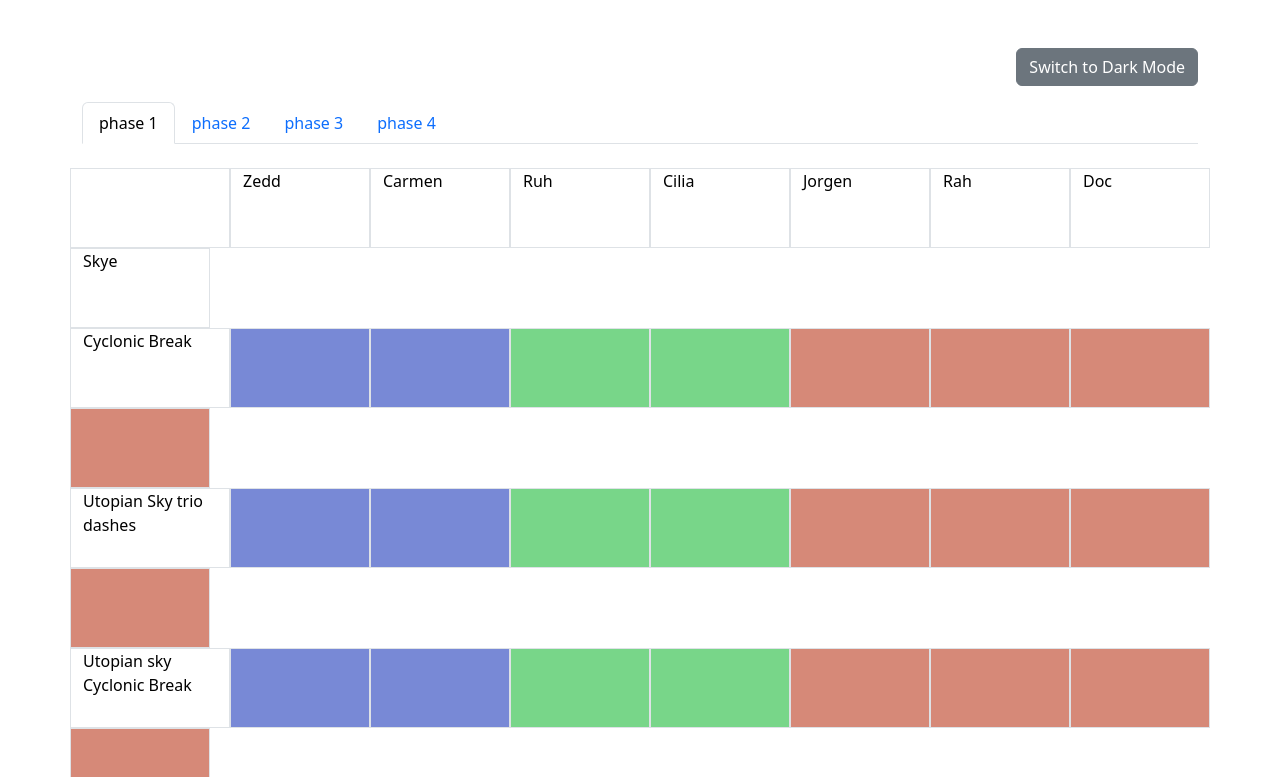
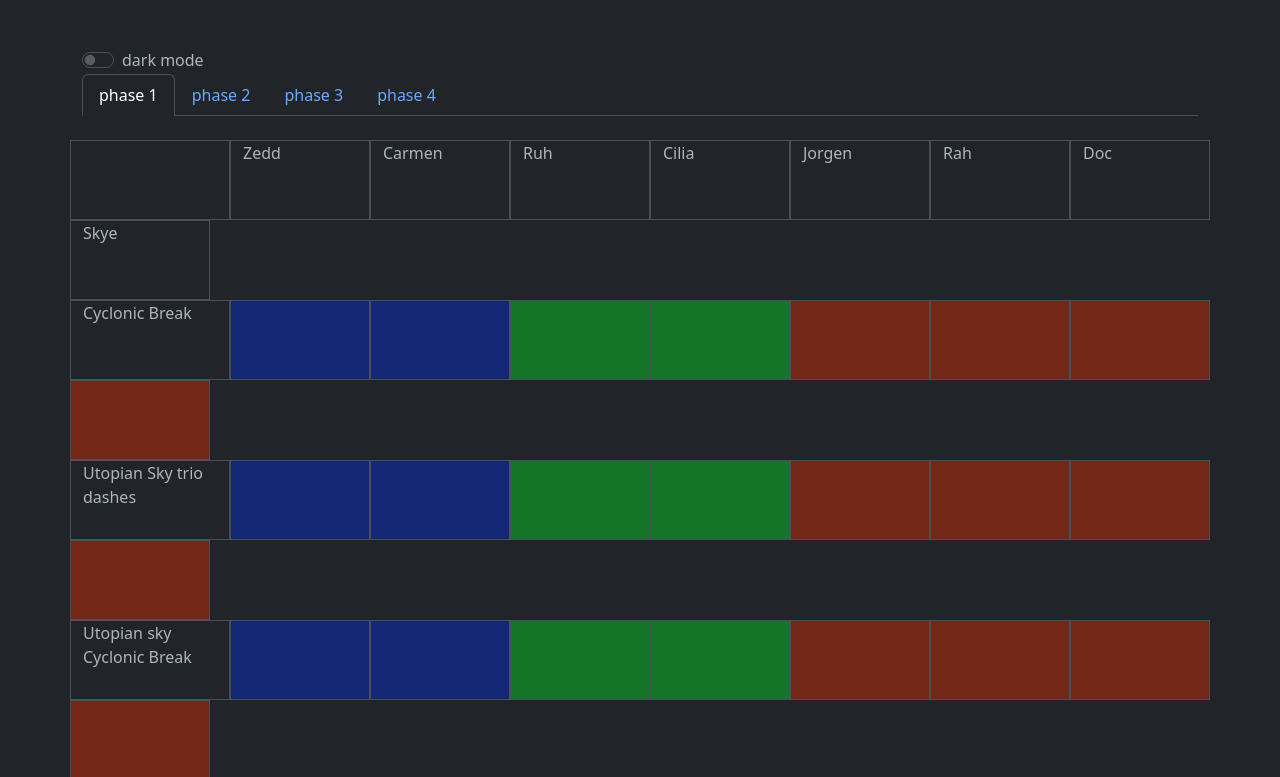
Before and after one commit to EmersonCilia/mitsheet, a website with bundled scripts: page Front-End/index.html in a window 1280 px wide. Shown: the top 777 px of the page. Built offline with nearby package versions, Linux system fonts and the light colour scheme; no server answers.

Commit message:
Update index.html

```diff
--- a/Front-End/index.html
+++ b/Front-End/index.html
@@ -9,10 +9,11 @@
     <link rel="stylesheet" href="style.css">
 </head>
 
-<body class="light-mode">
+<body data-bs-theme="dark">
     <div class="container my-5">
-        <div class="d-flex justify-content-end mb-3">
-            <button id="theme-toggle" class="btn btn-secondary">Switch to Dark Mode</button>
+        <div class="form-check form-switch">
+            <input class="form-check-input" type="checkbox" id="theme-switch" />
+            <label class="form-check-label" for="theme-switch">dark mode</label>
         </div>
         <ul class="nav nav-tabs" id="myTab" role="tablist">
             <li class="nav-item" role="presentation">
```
